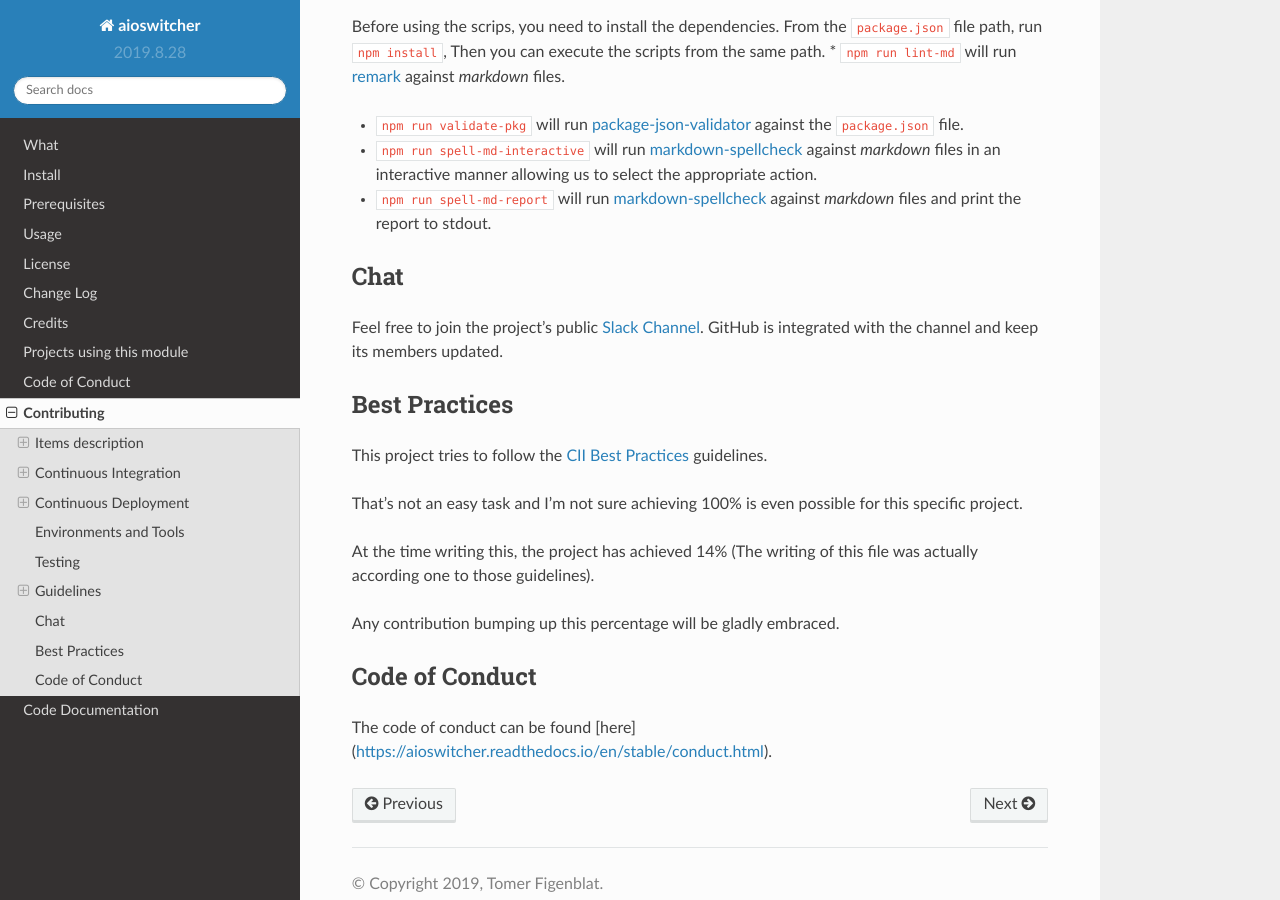
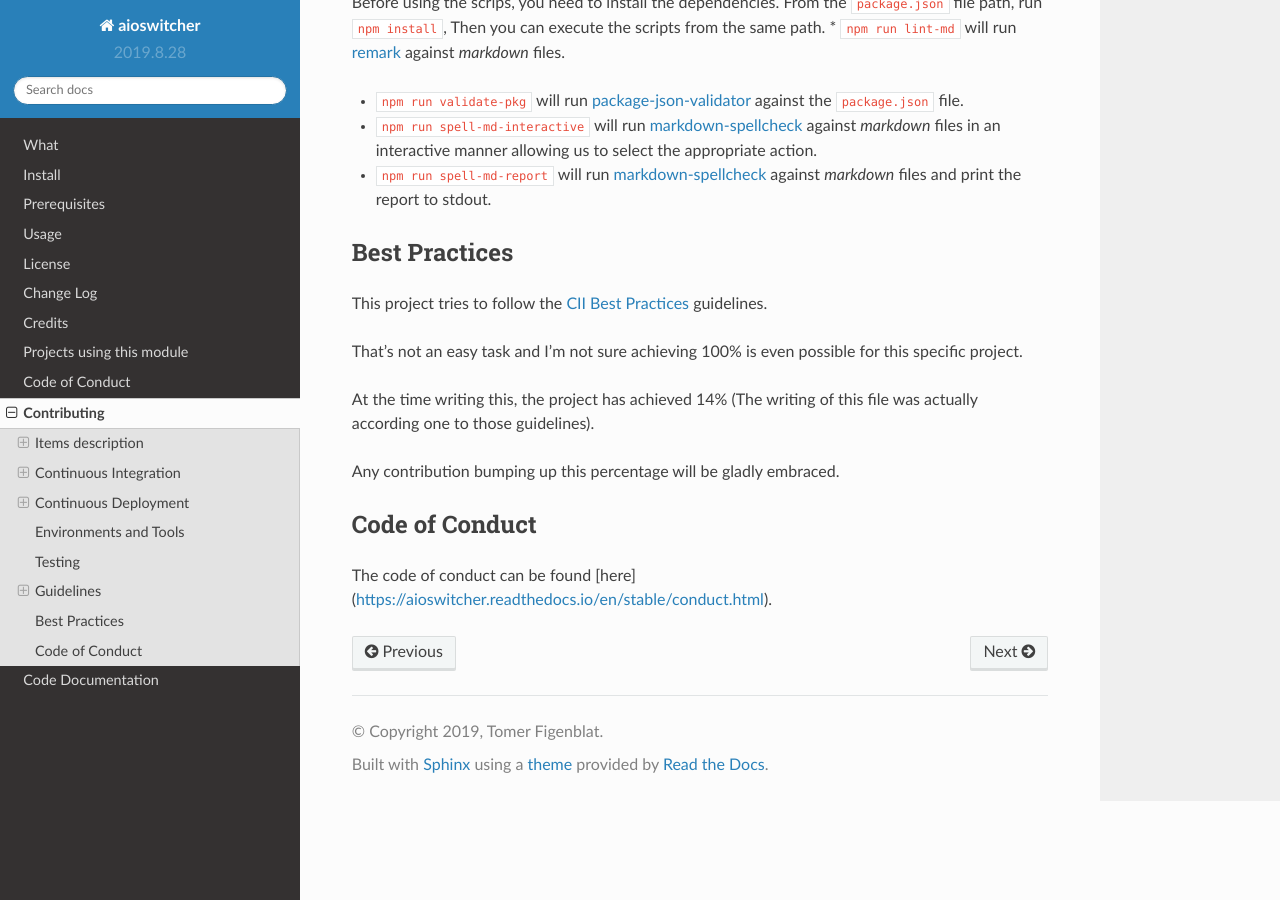
Before and after one commit to TomerFi/aioswitcher, a Sphinx documentation site: the page built from docs/source/contributing.rst, in a window 1280 px wide and 900 px high, scrolled down 5512 px. Built offline with Sphinx 7.4.7 and the Read the Docs theme 2.0.0, drawn with Linux system fonts in a browser that asks for light colours.

Commit message:
Removed slack badge.

```diff
--- a/docs/source/contributing.rst
+++ b/docs/source/contributing.rst
@@ -277,12 +277,6 @@
 *   ``npm run spell-md-report`` will run `markdown-spellcheck`_ against *markdown* files and print
     the report to stdout.
 
-Chat
-^^^^
-
-Feel free to join the project's public `Slack Channel`_.
-GitHub is integrated with the channel and keep its members updated.
-
 Best Practices
 ^^^^^^^^^^^^^^
 
@@ -337,7 +331,6 @@
 .. _requires.io: https://requires.io/github/TomerFi/aioswitcher/requirements/?branch=dev
 .. _scspell3k: https://pypi.org/project/scspell3k/
 .. _semver: https://semver.org/
-.. _slack channel: https://tomfi.slack.com/messages/CK3KRBYDP
 .. _snyk: https://snyk.io
 .. _sphinx: http://www.sphinx-doc.org/en/master/
 .. _sphinx documentation: http://www.sphinx-doc.org/en/master/
```
Also changed, not shown: CONTRIBUTING.md (+0 -5 lines), README.md (+1 -3 lines).
